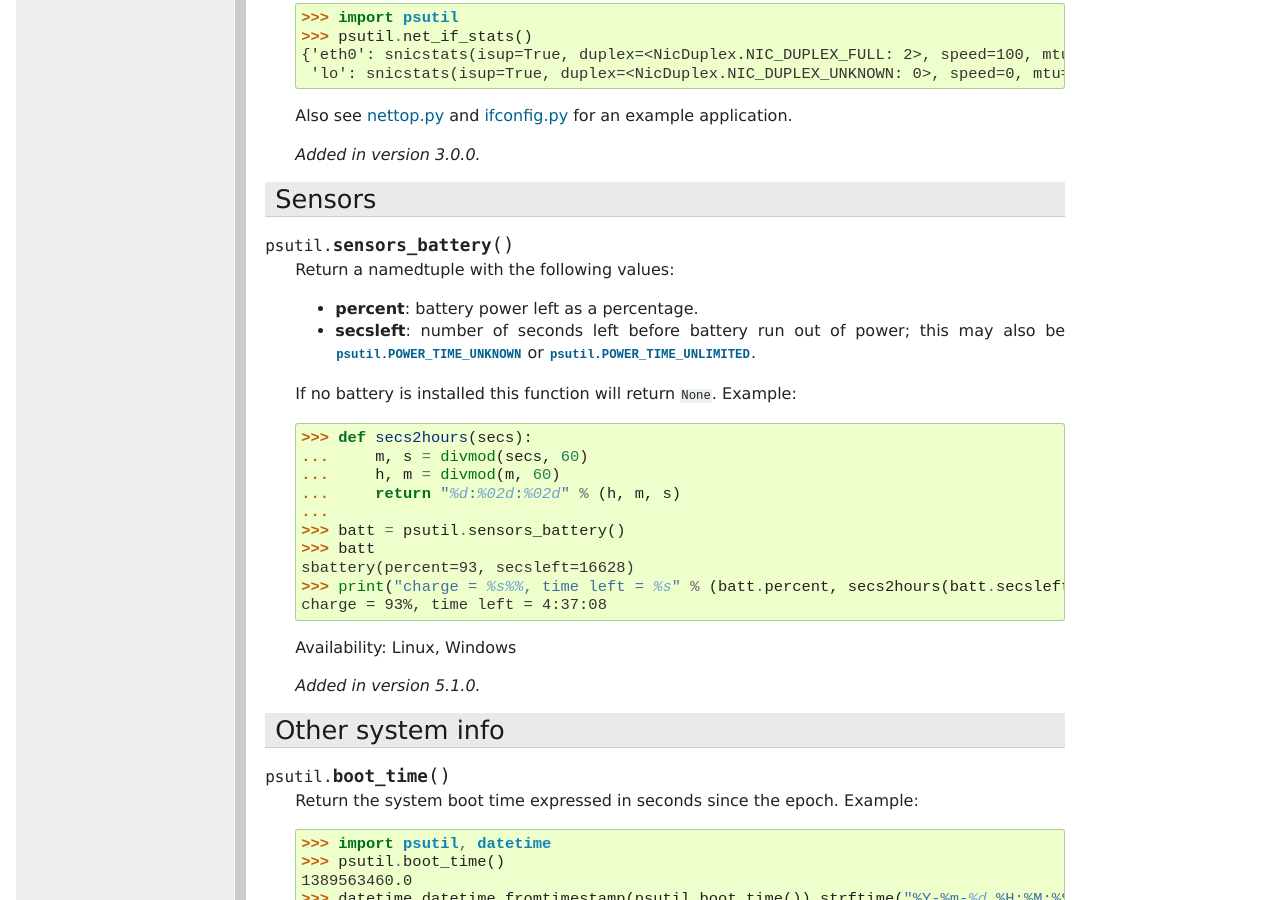
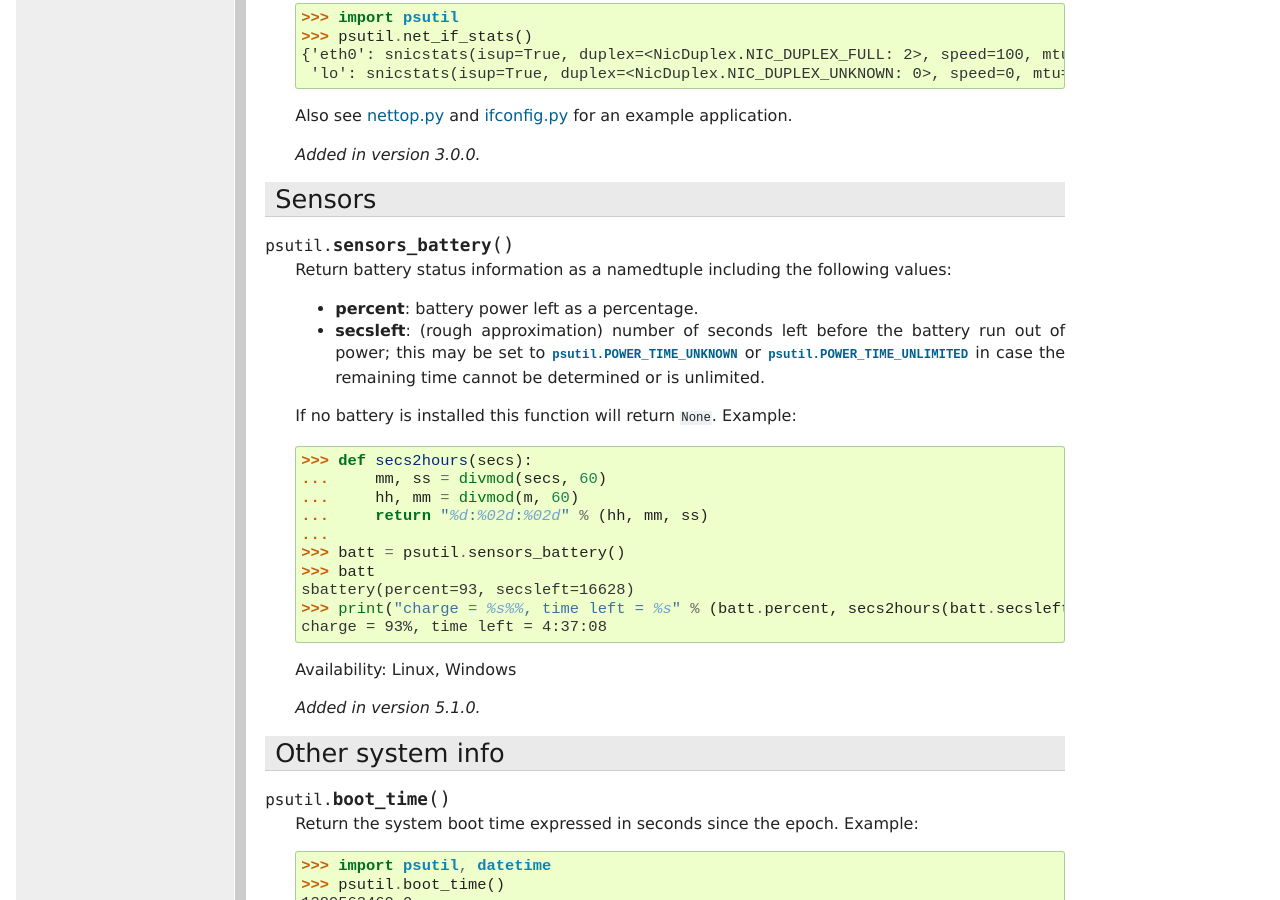
Before and after one commit to giampaolo/psutil, a Sphinx documentation site: the page built from docs/index.rst, in a window 1280 px wide and 900 px high, scrolled down 9803 px. Built offline with Sphinx 7.4.7, drawn with Linux system fonts in a browser that asks for light colours; formulas are drawn with MathJax 3; some of the changed text lies outside the part shown.

Commit message:
update doc

```diff
--- a/docs/index.rst
+++ b/docs/index.rst
@@ -622,19 +622,22 @@ Sensors
 
 .. function:: sensors_battery()
 
-  Return a namedtuple with the following values:
+  Return battery status information as a namedtuple including the following
+  values:
 
   - **percent**: battery power left as a percentage.
-  - **secsleft**: number of seconds left before battery run out of power; this
-    may also be :data:`psutil.POWER_TIME_UNKNOWN <psutil.POWER_TIME_UNKNOWN>`
-    or :data:`psutil.POWER_TIME_UNLIMITED <psutil.POWER_TIME_UNLIMITED>`.
+  - **secsleft**: (rough approximation) number of seconds left before the
+    battery run out of power; this may be set to
+    :data:`psutil.POWER_TIME_UNKNOWN <psutil.POWER_TIME_UNKNOWN>`
+    or :data:`psutil.POWER_TIME_UNLIMITED <psutil.POWER_TIME_UNLIMITED>` in
+    case the remaining time cannot be determined or is unlimited.
 
   If no battery is installed this function will return ``None``. Example::
 
     >>> def secs2hours(secs):
-    ...     m, s = divmod(secs, 60)
-    ...     h, m = divmod(m, 60)
-    ...     return "%d:%02d:%02d" % (h, m, s)
+    ...     mm, ss = divmod(secs, 60)
+    ...     hh, mm = divmod(m, 60)
+    ...     return "%d:%02d:%02d" % (hh, mm, ss)
     ...
     >>> batt = psutil.sensors_battery()
     >>> batt
@@ -2018,8 +2021,9 @@ Constants
 .. data:: POWER_TIME_UNKNOWN
 .. data:: POWER_TIME_UNLIMITED
 
-  This can be the value of *secsleft* field of
-  :func:`psutil.sensors_battery()`.
+  Whether the remaining time of the battery cannot be determined or is
+  unlimited.
+  May be assigned to :func:`psutil.sensors_battery()`'s *secsleft* field.
 
   .. versionadded:: 5.1.0
 
```
Also changed, not shown: 1 other file.
